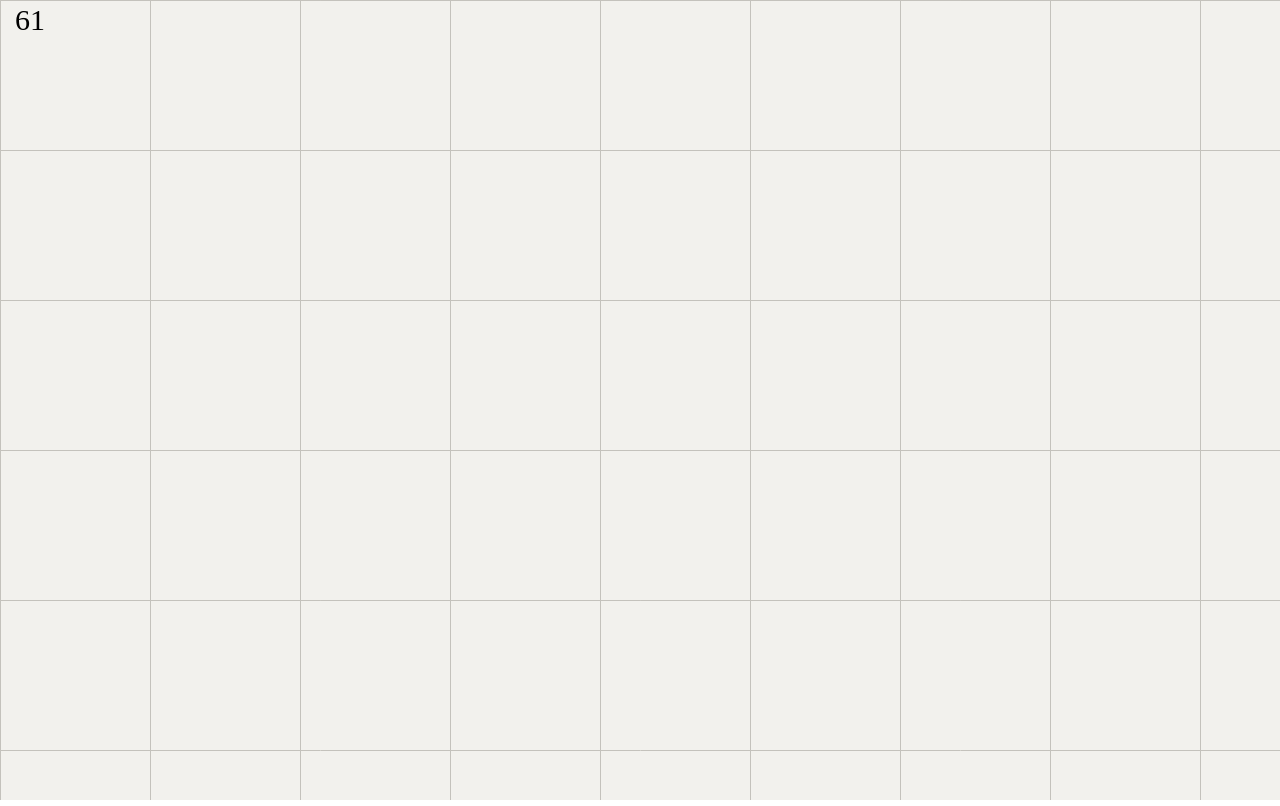
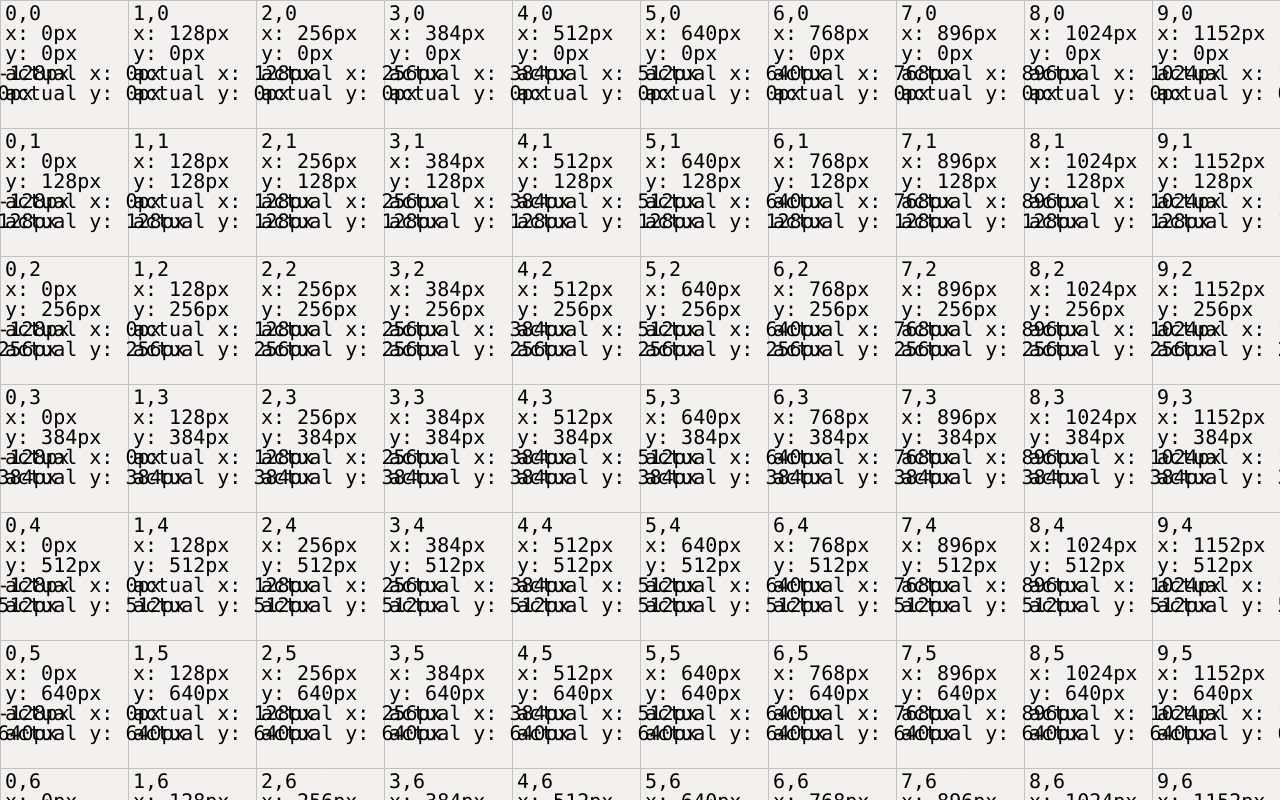
Before and after one commit to Alolu/raycasting_playground, a website built with Vite: page index.html in a window 1280 px wide. Built offline with nearby package versions, Linux system fonts and the light colour scheme.

Commit message:
feat(editor) editor panning

```diff
--- a/index.html
+++ b/index.html
@@ -4,7 +4,7 @@
     <meta charset="UTF-8" />
     <link rel="icon" type="image/svg+xml" href="/vite.svg" />
     <meta name="viewport" content="width=device-width, initial-scale=1.0" />
-    <title>Vite + TS</title>
+    <title>Coolest Raycaster Ever</title>
   </head>
   <body>
     <script type="module" src="/src/main.ts"></script>
--- a/src/engine/gameloop.ts
+++ b/src/engine/gameloop.ts
@@ -1,7 +1,8 @@
 import { DEFAULT_SCREEN_COLOR, SCREEN_HEIGHT, SCREEN_WIDTH } from "../constants";
+import Loggable from "./logging/Loggable";
 import SceneManager from "./scene/sceneManager";
 
-export default class GameLoop {
+export default class GameLoop extends Loggable {
 
   sceneManager:SceneManager
   ctx: CanvasRenderingContext2D
@@ -9,6 +10,7 @@ export default class GameLoop {
   oldTime: number = 0
 
   constructor(ctx:CanvasRenderingContext2D, sceneManager:SceneManager){
+    super()
     this.ctx = ctx
     this.sceneManager = sceneManager
   }
--- /dev/null
+++ b/src/engine/logging/LogManager.ts
@@ -0,0 +1,11 @@
+export default class LogManager {
+
+  convertToStyled(title:string,message:any) {
+    return `\x1B[44;97m[${title}]\x1B[m \x1B[97m${message}\x1B[m`
+  }
+
+  info(title:string,message:any){
+    let formattedMessage = this.convertToStyled(title,message)
+    console.debug(formattedMessage)
+  }
+}
--- /dev/null
+++ b/src/engine/logging/Loggable.ts
@@ -0,0 +1,12 @@
+import { logger } from "../../game";
+
+export default class Loggable {
+
+  id?:string
+
+  logger = {
+    info:(message:any) => {
+      logger.info(this.id || this.constructor.name, message)
+    }
+  }
+}
--- a/src/engine/scene.ts
+++ b/src/engine/scene/Scene.ts
@@ -1,5 +1,6 @@
 export interface Scene {
   backgroundColor?:string
+  identifer:string
   onLoad?():void
   onDestroy?():void
   draw(sceneContext:SceneRenderingContext):void
--- a/src/engine/scene/sceneManager.ts
+++ b/src/engine/scene/sceneManager.ts
@@ -1,17 +1,27 @@
-import { Scene, SceneRenderingContext } from "../scene";
 
-export default class SceneManager {
+import Loggable from "../logging/Loggable";
+import { Scene, SceneRenderingContext } from "./Scene";
+
+const LOGGER_ID = "Scene Manager"
+
+export default class SceneManager extends Loggable {
   loadedScene: Scene = {} as Scene
-
-  constructor(scene:Scene){
-    this.loadScene(scene)
-  }
+  id = LOGGER_ID
 
   loadScene(scene:Scene){
-    console.log("[SCENE MANAGER] loading scene ", typeof scene)
-    if(this.loadedScene.onDestroy) this.loadedScene.onDestroy()
-    if(scene.onLoad) scene.onLoad()
+    this.logger.info(`Loading scene: ${scene.identifer}`)
+    if(this.loadedScene && this.loadedScene.onDestroy) {
+      this.logger.info(`Firing destroy event for ${this.loadedScene.identifer}`)
+      this.loadedScene.onDestroy()
+      this.logger.info(`destroy event completed for ${this.loadedScene.identifer}`)
+    }
     this.loadedScene = scene
+    this.logger.info('Scene successfully loaded!')
+    if(scene.onLoad) {
+      this.logger.info(`Firing load event for ${scene.identifer}`)
+      scene.onLoad()
+      this.logger.info(`load event completed for ${scene.identifer}`)
+    }
   }
 
   render(sceneContext:SceneRenderingContext){
--- a/src/game.ts
+++ b/src/game.ts
@@ -1,15 +1,12 @@
 import { SCREEN, SCREEN_WIDTH, SCREEN_HEIGHT, ctx } from "./constants";
 import GameLoop from "./engine/gameloop"
+import LogManager from "./engine/logging/LogManager";
 import SceneManager from "./engine/scene/sceneManager";
 import EditorScene from "./scenes/Editor";
 
-const sceneManager:SceneManager = new SceneManager(new EditorScene())
+const logManager:LogManager = new LogManager()
+const sceneManager:SceneManager = new SceneManager()
 const gameLoop:GameLoop = new GameLoop(ctx!,sceneManager)
-
-function load():void {
-  init()
-  gameLoop.run(0)
-}
 
 function init(){
   if (ctx == null) return;
@@ -21,6 +18,15 @@ function init(){
 
   ctx.fillStyle = '#fff'
   ctx.fillRect(0,0,SCREEN_WIDTH,SCREEN_HEIGHT);
+
+  sceneManager.loadScene(new EditorScene())
 }
 
-export default { load, gameLoop: gameLoop, sceneManager }
+function load():void {
+  init()
+  logManager.info("game","Running gameloop")
+  gameLoop.run(0)
+}
+
+export default { load, gameLoop, sceneManager}
+export const logger = logManager;
--- a/src/scenes/Editor.ts
+++ b/src/scenes/Editor.ts
@@ -1,70 +1,47 @@
-import { SCREEN_HEIGHT, SCREEN_WIDTH } from "../constants";
-import { Scene, SceneRenderingContext } from "../engine/scene";
-import game from "../game";
-import Test from "./Test";
+import EditorController from "../controllers/EditorController";
+import { Scene, SceneRenderingContext } from "../engine/scene/Scene";
+
+const SCENE_IDENTIFER = "editor_1"
+const SCENE_BACKGROUND = "#f2f1ed"
 
 export default class EditorScene implements Scene {
 
-  backgroundColor = "#f2f1ed"
-  zoom = 1.5
-  zoomIncrementSpeed = 0.05
-  baseSquareToPxUnit = 100
-  squareToPxUnit = this.baseSquareToPxUnit
-  squareNumbersX = SCREEN_WIDTH/this.squareToPxUnit
-  squareNumbersY = SCREEN_HEIGHT/this.squareToPxUnit
+  backgroundColor = SCENE_BACKGROUND
+  identifer: string = SCENE_IDENTIFER
 
-  draw({ctx,fps}:SceneRenderingContext): void {
-    ctx.beginPath()
-    ctx.font = `30px serif`;
-    ctx.fillStyle = "black"
-    ctx.fillText(Math.ceil(fps).toString(),15,30);
-    ctx.closePath()
+  editorController:EditorController = new EditorController()
 
-    this.calcSquareAmount()
-    this.drawMap(ctx)
+  draw({ctx}:SceneRenderingContext): void {
+    this.editorController.calcSquareAmount()
+    this.editorController.drawMap(ctx)
+    this.editorController.drawCoords(ctx)
+    this.editorController.debug(ctx)
   }
 
-  scrollAction = (e: WheelEvent) => {
-    console.log(this.zoom)
-    if(e.deltaY < 0) this.zoom += this.zoomIncrementSpeed
-    if(e.deltaY > 0 && this.zoom > 0.1) this.zoom -= this.zoomIncrementSpeed
+  enableDragMode = (e: MouseEvent) => {
+    this.editorController.dragX = e.x
+    this.editorController.dragY = e.y
+    this.editorController.dragModeEnabled = true
+  }
+
+  disableDragMode = () => this.editorController.dragModeEnabled = false
+
+  mapControlHandler = (e:KeyboardEvent) => {
+    if(e.key === "c") this.editorController.coordsDisplayEnabled = !this.editorController.coordsDisplayEnabled
+    if(e.key === "a") this.editorController.logAction()
+    if(e.key === "d") this.editorController.displayDebugEnabled = !this.editorController.displayDebugEnabled
+    if(e.key === "r") this.editorController.reset()
   }
 
   onLoad(){
-    addEventListener("wheel",this.scrollAction)
+    addEventListener("wheel",this.editorController.scrollAction)
+    addEventListener("keydown", this.mapControlHandler)
+    addEventListener("mousedown", this.enableDragMode)
+    addEventListener("mouseup", this.disableDragMode)
+    addEventListener("mousemove", this.editorController.dragHandler)
   }
 
   onDestroy() {
-    removeEventListener("wheel",this.scrollAction)
+    removeEventListener("wheel",this.editorController.scrollAction)
   }
-
-  calcSquareAmount(){
-    this.squareToPxUnit = this.baseSquareToPxUnit * this.zoom
-    this.squareNumbersX = SCREEN_WIDTH/this.squareToPxUnit
-    this.squareNumbersY = SCREEN_HEIGHT/this.squareToPxUnit
-  }
-
-  drawMap(ctx:CanvasRenderingContext2D){
-    ctx.beginPath()
-    ctx.translate(.5,.5)
-    ctx.lineWidth = 1
-    ctx.strokeStyle = "#c4c2bc"
-
-    for(let i = 0; i < this.squareNumbersX; i++){
-      ctx.moveTo(i * this.squareToPxUnit, 0)
-      ctx.lineTo(i * this.squareToPxUnit, SCREEN_HEIGHT)
-      ctx.stroke()
-    }
-
-    for(let i = 0; i < this.squareNumbersY; i++){
-      ctx.moveTo(0, i * this.squareToPxUnit)
-      ctx.lineTo(SCREEN_WIDTH, i * this.squareToPxUnit)
-      ctx.stroke()
-    }
-
-    ctx.resetTransform()
-    ctx.closePath()
-  }
-
-
 }
--- a/tsconfig.json
+++ b/tsconfig.json
@@ -7,7 +7,7 @@
     "skipLibCheck": true,
 
     /* Bundler mode */
-    "moduleResolution": "bundler",
+    "moduleResolution": "Node",
     "allowImportingTsExtensions": true,
     "resolveJsonModule": true,
     "isolatedModules": true,
@@ -17,7 +17,8 @@
     "strict": true,
     "noUnusedLocals": true,
     "noUnusedParameters": true,
-    "noFallthroughCasesInSwitch": true
+    "noFallthroughCasesInSwitch": true,
+    "forceConsistentCasingInFileNames": true,
   },
   "include": ["src"]
 }
```
Also changed, not shown: src/scenes/Test.ts (deleted, +0 -10 lines).
